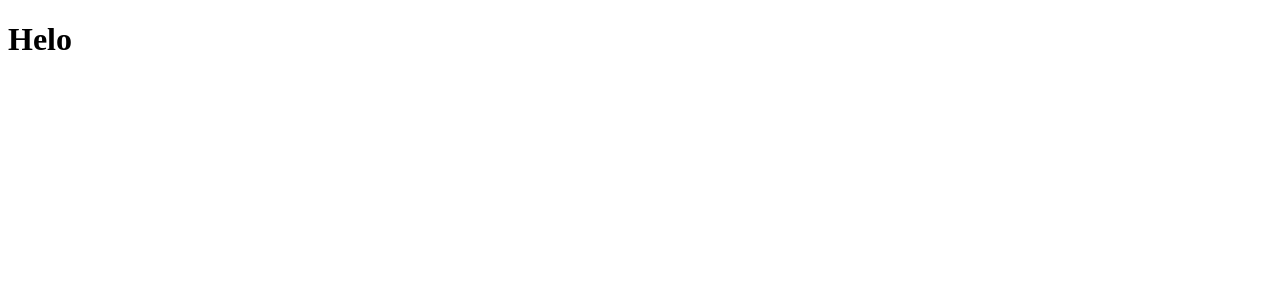
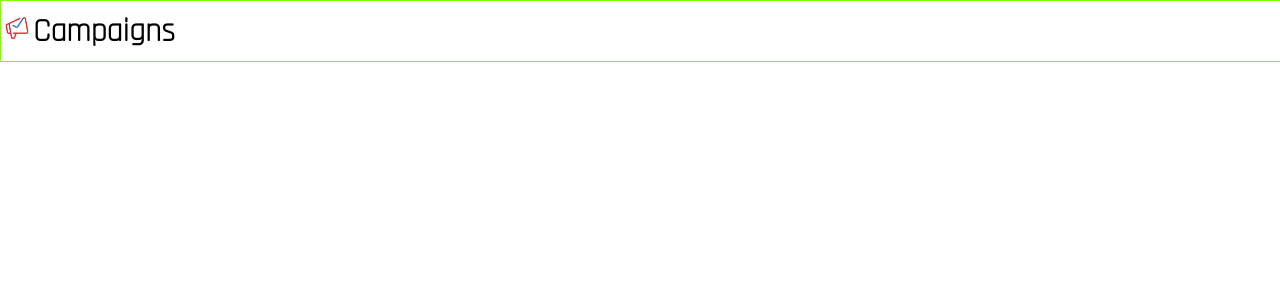
Before and after one commit to alenbabu/Zohodashboardsample, a React (Create React App) app: page / in a window 1280 px wide. Shown: the top 300 px of the page. Built offline with nearby package versions, Linux system fonts and the light colour scheme.

Commit message:
header title content modified

```diff
--- a/public/index.html
+++ b/public/index.html
@@ -24,7 +24,10 @@
       work correctly both with client-side routing and a non-root public URL.
       Learn how to configure a non-root public URL by running `npm run build`.
     -->
-    <title>React App</title>
+    <title>Zoho Campaigns</title>
+    <link rel="preconnect" href="https://fonts.googleapis.com">
+<link rel="preconnect" href="https://fonts.gstatic.com" crossorigin>
+<link href="https://fonts.googleapis.com/css2?family=Rajdhani:wght@300&display=swap" rel="stylesheet">
   </head>
   <body>
     <noscript>You need to enable JavaScript to run this app.</noscript>
--- a/src/App.js
+++ b/src/App.js
@@ -1,4 +1,5 @@
 import Header from "./Components/Header/Header";
+import './app.css'
 
 function App() {
   return (
--- a/src/Components/Header/Header.js
+++ b/src/Components/Header/Header.js
@@ -1,11 +1,16 @@
 import React from 'react'
+import './header.css'
 
 function Header() {
-  return (
-    <div>
-        <h1>Helo</h1>
-    </div>
-  )
+    return (
+        <div className='header'>
+            <div className='header-title-content'>
+            <img className='logo' src='./assets/zoho_logo.png ' alt='logo' />
+            <h1 className='header-title'>Campaigns</h1>
+            </div>
+
+        </div>
+    )
 }
 
 export default Header
--- a/src/Components/Header/header.css
+++ b/src/Components/Header/header.css
@@ -0,0 +1,27 @@
+.header{
+    width: 100%;
+    height: 7.5vh;
+    border: 1px solid chartreuse;
+}
+
+.header{
+    display: flex;
+    flex-direction: row;
+    align-items: center;
+}
+
+.header-title-content{
+    display: flex;
+}
+
+.logo{
+    width: 2em;
+    height: 2em;
+
+}
+
+.header-title{
+    font-size: 2em;
+    font-family: 'Rajdhani', sans-serif;
+
+}
--- /dev/null
+++ b/src/app.css
@@ -0,0 +1,4 @@
+*{
+    margin: 0;
+    padding: 0;
+}
```
Also changed, not shown: public/assets/zoho_logo.png (added).
